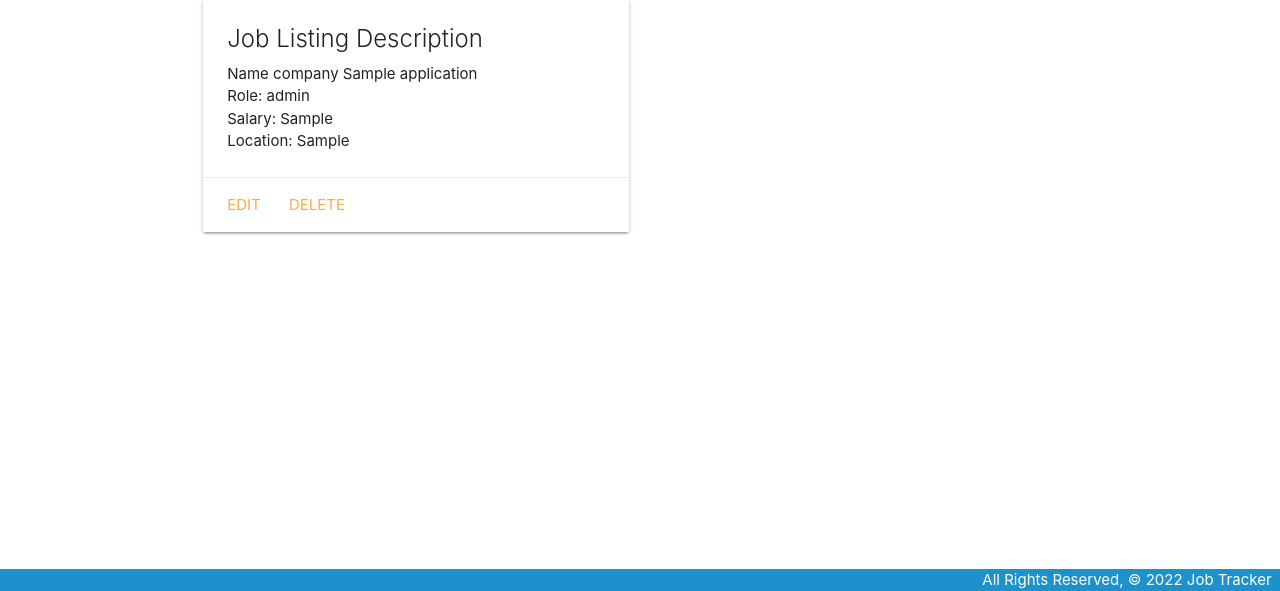
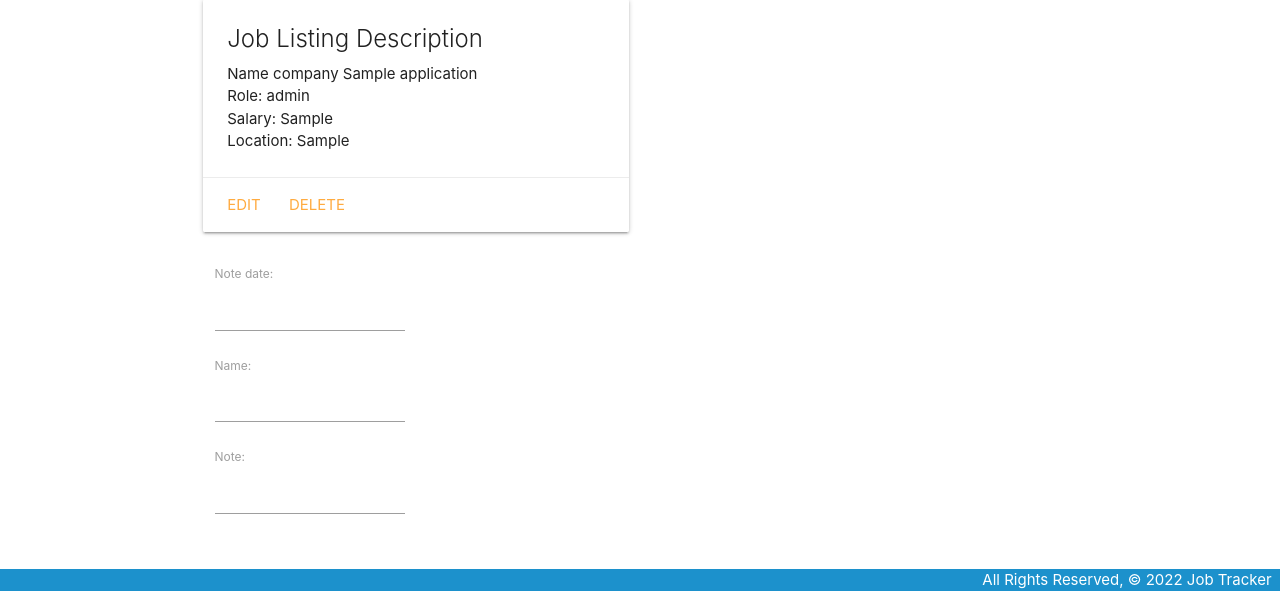
Before and after one commit to lilibella28/Job-Tracker, a Django app: page /applications/1/ in a window 1280 px wide. Shown: the part 209-800 px from the top of the page. Run offline with Django 4.2, Linux system fonts and the light colour scheme; a user stored in the database is signed in; tables that the repository leaves empty hold one stand-in row (values such as "Sample post").

Commit message:
notes and form updates

```diff
--- a/main_app/templates/applications/detail.html
+++ b/main_app/templates/applications/detail.html
@@ -23,7 +23,11 @@
 </div>
 
 <div class="col s6">
-    <form action="{ url ''}"></form>
+    <form action="{% url 'add_note' application.id %}">
+        {% csrf_token %}
+        {{note_form.as_p}}
+
+    </form>
 </div>
 
 
```
